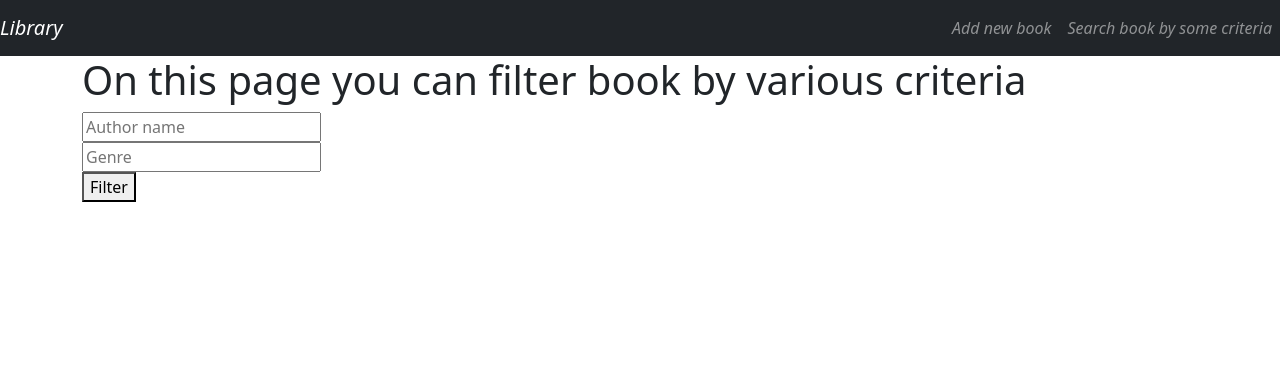
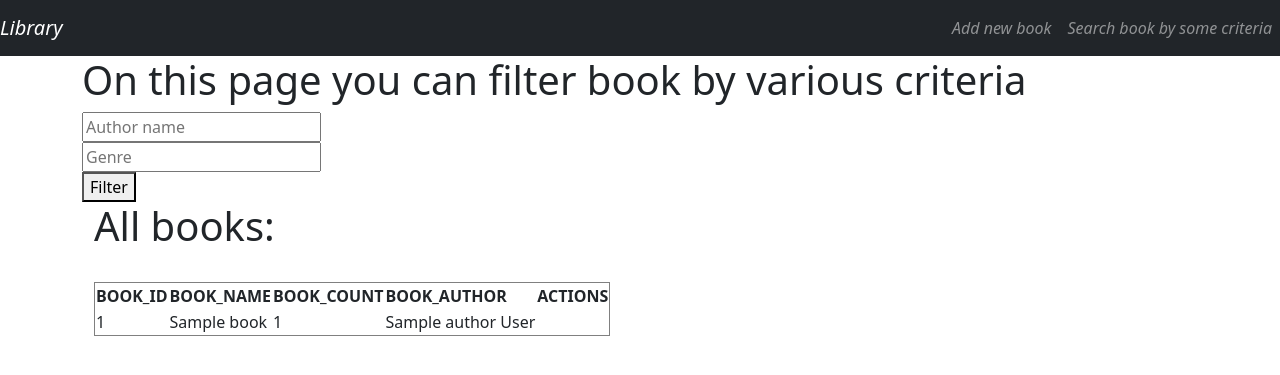
Before and after one commit to Andry925/Library_app, a Django app: template library/book/templates/book/filter_books.html in a window 1280 px wide. Shown: the top 375 px of the page. Run offline with Django 5.2, Linux system fonts and the light colour scheme; the template is opened without the code that fills it: values that come from a table or form of the project are taken from there, others are empty; tables that the repository leaves empty hold one stand-in row (values such as "Sample post"); some libraries are stand-ins or nearby versions.

Commit message:
Adding table to a html page

```diff
--- a/library/book/templates/book/filter_books.html
+++ b/library/book/templates/book/filter_books.html
@@ -17,5 +17,28 @@
             {% endfor %} {% endif %}
         </div>
 
+        <div class="container">
+            <div style="margin: 0 auto">
+                <h1>All books:</h1>
+                <br />
+                <table border="1">
+                    {% include 'include/table_header.html' %}
+                    {% for book in all_books %}
+                    <tr>
+                        <td>{{ book.id }}</td>
+                        <td>{{ book.name }}</td>
+                        <td>{{ book.count }}</td>
+                        <td>{{ book.author }}</td>
+                    </tr>
+
+                    {% endfor %}
+                </table>
+            </div>
+        </div>
+
+
+
+
+
 
         {% endblock %}
```
Lines whose indentation alone changed are shown as unchanged.
